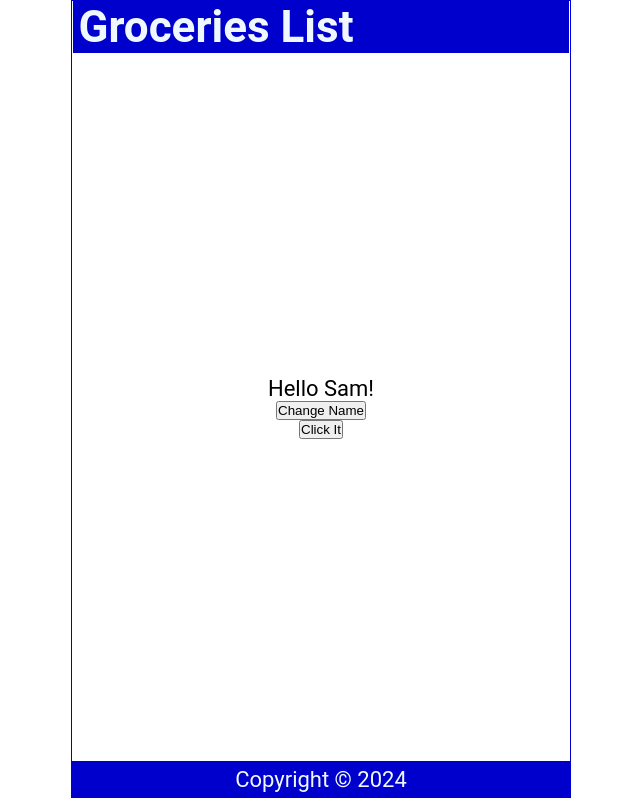
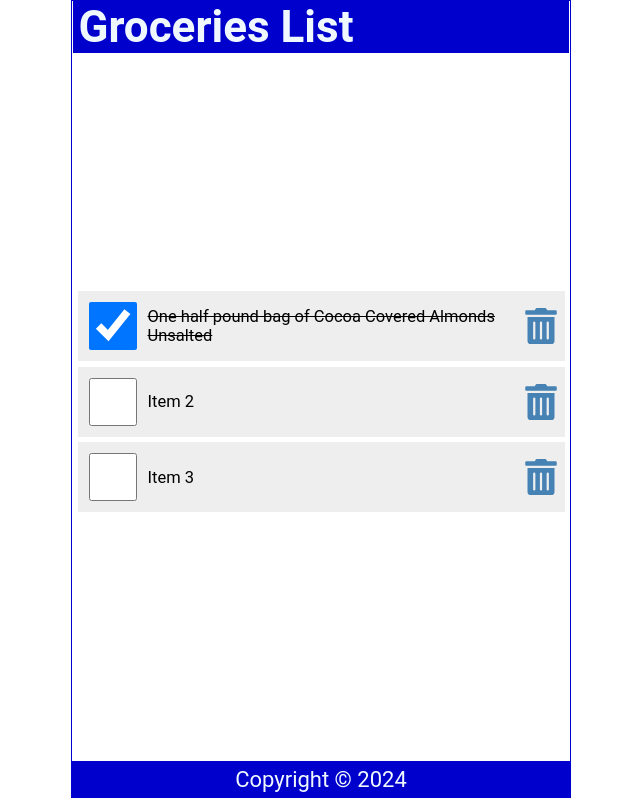
Before and after one commit to Hansika002/React-JS-Essentials, a React (Create React App) app: page / in a window 1280 px wide. Shown: the whole page, without its empty margins (319-959 px from the left). Built offline with nearby package versions, Linux system fonts and the light colour scheme.

Commit message:
lists and keys changes

```diff
--- a/package.json
+++ b/package.json
@@ -34,5 +34,8 @@
       "last 1 firefox version",
       "last 1 safari version"
     ]
+  },
+  "devDependencies": {
+    "react-icons": "^5.0.1"
   }
 }
--- a/src/Content.js
+++ b/src/Content.js
@@ -1,33 +1,67 @@
 import { useState } from 'react';
+import { FaTrashAlt } from 'react-icons/fa';
 
 const Content = () => {
-    const [name, setName] = useState('Sam');
-    const [count, setCount] = useState(0);
+    const [items, setItems] = useState([
+        {
+            id: 1,
+            checked: true,
+            item: "One half pound bag of Cocoa Covered Almonds Unsalted"
+        },
 
-    const handleNameChange = () => {
-        const names = ['Kate', 'Sam', 'Bob'];
-        const int = Math.floor(Math.random() * 3);
-        setName(names[int]);
-        //return names[int];
-      }
+        {
+            id: 2,
+            checked: false,
+            item: "Item 2"
+        },
+
+        {
+            id: 3,
+            checked: false,
+            item: "Item 3"
+        }
+    ]);
 
       /*added*/
-      const handleClick = () => {
-        setCount(count + 1)
-        console.log(count)
-      }
+      const handleCheck = (id) => {
+        const listItems = items.map((item) => item.id === id ? { ...item, checked: !item.checked } : item);
+        setItems(listItems);
+        localStorage.setItem('shoppinglist', JSON.stringify(listItems));
 
-      const handleClick2 = () => {
-        console.log(count)
-      }
+    }
+
+      const handleDelete = (id) => {
+        const listItems = items.filter((item) => item.id !== id);
+        setItems(listItems);
+        localStorage.setItem('shoppinglist', JSON.stringify(listItems));
+    }
 
     return (
         <main>
-            <p onDoubleClick={handleClick}>
-                Hello {name}!
-            </p>
-            <button onClick={handleNameChange}>Change Name</button>
-            <button onClick={handleClick}>Click It</button>
+            {items.length ? (
+                <ul>
+                    {items.map((item) => (
+                        <li className="item" key={item.id}>
+                            <input
+                                type="checkbox"
+                                onChange={() => handleCheck(item.id)}
+                                checked={item.checked}
+                            />
+                            <label
+                                style={(item.checked) ? { textDecoration: 'line-through' } : null}
+                                onDoubleClick={() => handleCheck(item.id)}
+                            >{item.item}</label>
+                            <FaTrashAlt
+                                onClick={() => handleDelete(item.id)}
+                                role="button"
+                                tabIndex="0"
+                            />
+                        </li>
+                    ))}
+                </ul>
+            ) : (
+                <p style={{ marginTop: '2rem' }}>Your list is empty.</p>
+            )}
         </main>
     )
 }
--- a/src/index.css
+++ b/src/index.css
@@ -56,3 +56,62 @@
   display: grid;
   place-content: center;
 }
+
+ul {
+  width: 100%;
+  list-style: none;
+  padding: 0 0.25rem 0.25rem;
+}
+
+ul li::before {
+  content: "\200B";
+}
+
+.item {
+  display: flex;
+  justify-content: flex-start;
+  align-items: center;
+  padding: 0.5rem 0 0.5rem 0.5rem;
+  margin: 0.25rem 0;
+  background-color: #eee;
+}
+
+.item:first-child {
+  margin: 0;
+}
+
+.item input[type="checkbox"] {
+  text-align: center;
+  width: 2.5rem;
+  width: 48px;
+  min-width: 48px;
+  height: 2.5rem;
+  height: 48px;
+  min-height: 48px;
+  cursor: pointer;
+  margin-right: 0.5rem;
+}
+
+.item input[type="checkbox"]:focus + label {
+  text-decoration: underline;
+}
+
+.item > label {
+  font-size: 0.75rem;
+  flex-grow: 1;
+}
+
+.item svg {
+  width: 48px;
+  min-width: 48px;
+  height: 36px;
+  font-size: 1rem;
+  color: steelblue;
+  cursor: pointer;
+}
+
+.item svg:focus,
+.item svg:hover {
+  color: red;
+  outline: none;
+}
```
Also changed, not shown: 1 other file (tests, documents, lock files or other folders).
